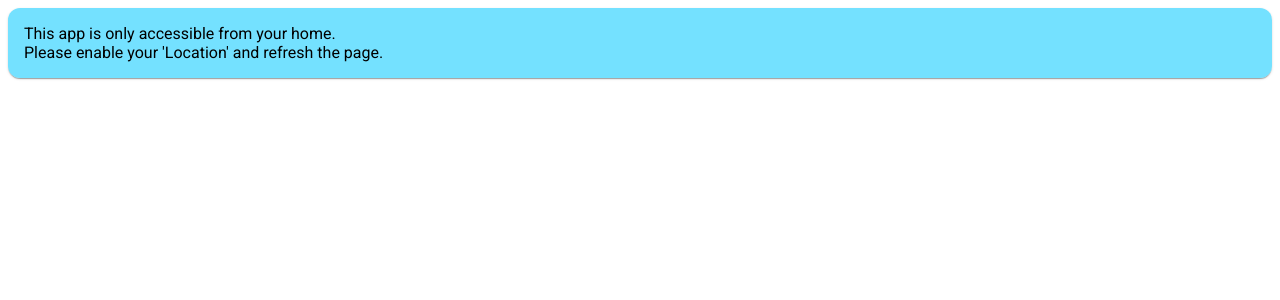
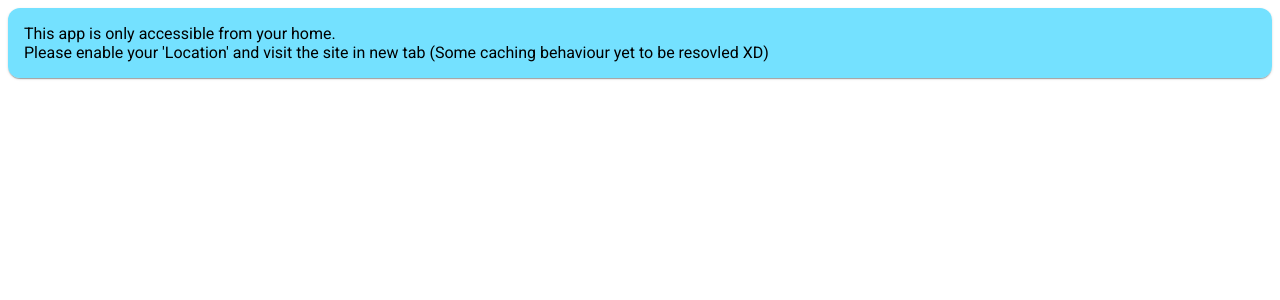
Before and after one commit to Kaivalya461/shwish-wish, an Angular app in the folder ui/express-server/shwish-wish-app/: page / in a window 1280 px wide. Shown: the top 300 px of the page. Built offline with nearby package versions, Linux system fonts and the light colour scheme; no server answers.

Commit message:
UI - Add changes to HomePage Test

```diff
--- a/ui/express-server/shwish-wish-app/src/app/app.component.html
+++ b/ui/express-server/shwish-wish-app/src/app/app.component.html
@@ -7,7 +7,8 @@
     <mat-card-content>
       <!-- <p> Hello, this is Shwish Wish App. </p> -->
       <div> This app is only accessible from your home. </div>
-      <div> Please enable your 'Location' and refresh the page. </div>
+      <!-- <div> Please enable your 'Location' and refresh the page. </div> -->
+      <div> Please enable your 'Location' and visit the site in new tab (Some caching behaviour yet to be resovled XD) </div>
     </mat-card-content>
   </mat-card>
 
```
